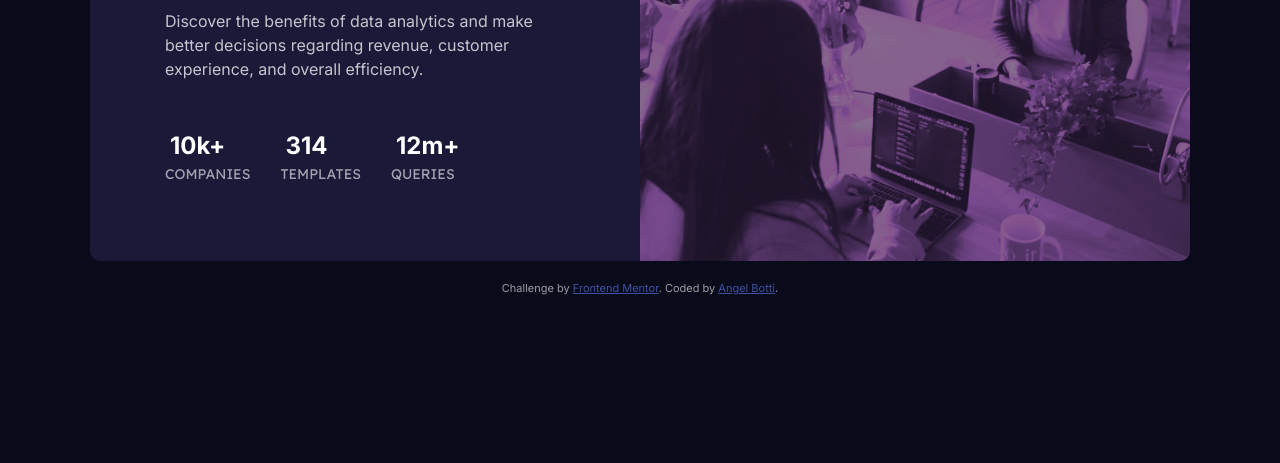
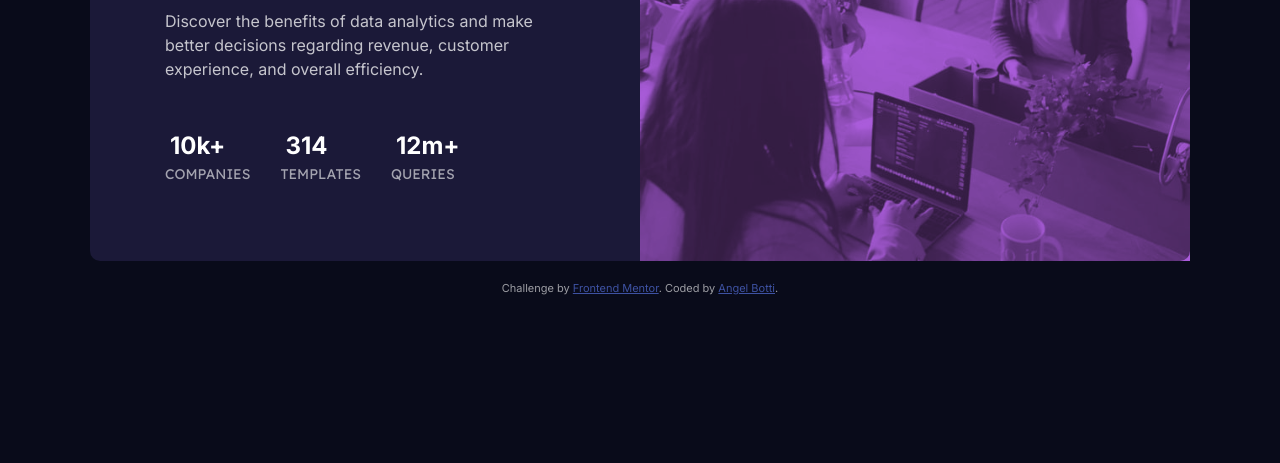
Before and after one commit to Botti13/Stats-preview-card-component, a plain HTML site: page index.html in a window 1280 px wide. Shown: the part 337-800 px from the top of the page. Drawn offline with Linux system fonts and the light colour scheme.

Commit message:
Updated CSS, image now has multpliy blend mode

```diff
--- a/styles.css
+++ b/styles.css
@@ -28,7 +28,7 @@ h2 {
 
 img {
     border-radius: 10px 10px 0 0;
-    filter: invert(10%) sepia(50%) saturate(500%) hue-rotate(240deg) brightness(70%);
+    mix-blend-mode: multiply;
     opacity: 0.7;
     width: 100%;
 }
@@ -42,6 +42,10 @@ span {
     border-radius: 10px;
     width: 300px;
     height: 750px;
+}
+
+.business-img {
+    background-color: var(--soft-violet);
 }
 
 .card-text {
```
